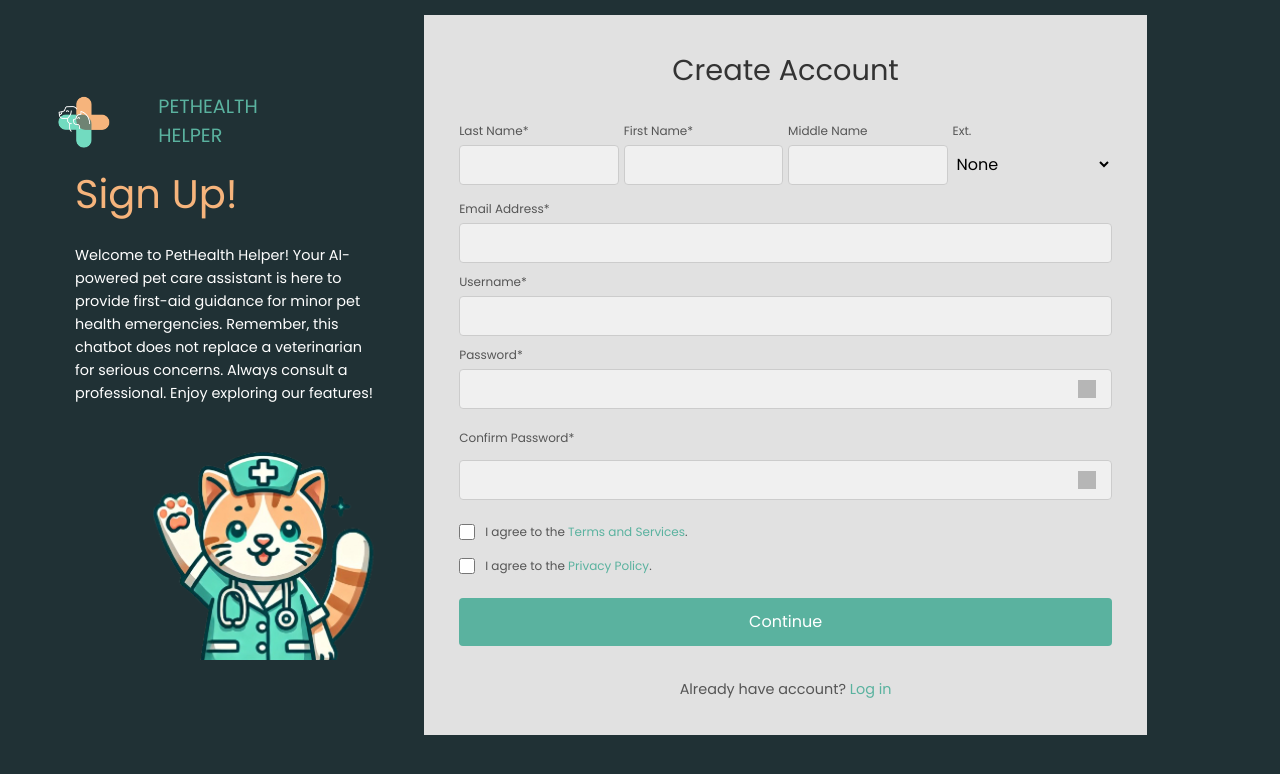
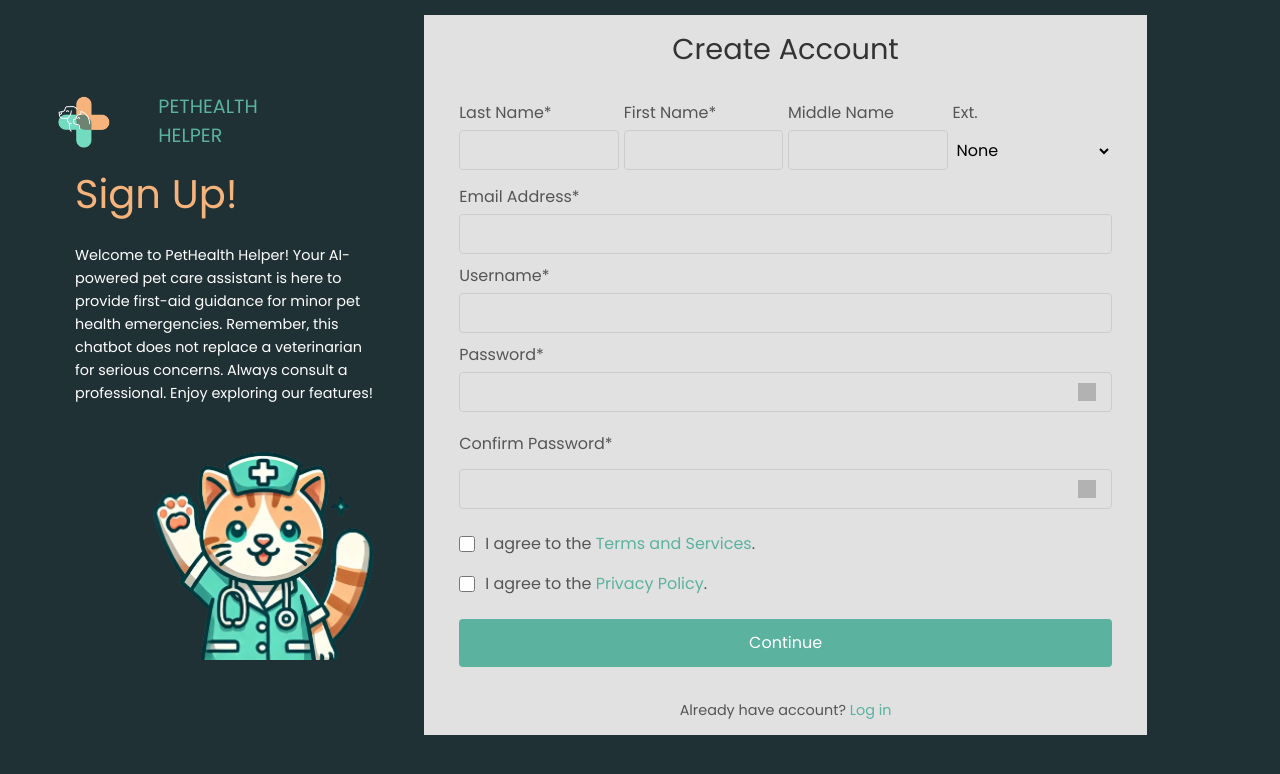
Before and after one commit to kurtrockx/pet-health-ai, a React (Vite) app: page /Signup in a window 1280 px wide. Shown: the top 774 px of the page. Built offline with nearby package versions, Linux system fonts and the light colour scheme; grey boxes are pictures that could not be loaded; a web font is replaced by a local one.

Commit message:
add pet ui done

```diff
--- a/src/components/css/SignIn.css
+++ b/src/components/css/SignIn.css
@@ -66,10 +66,7 @@ body {
 input {
   width: 100%;
   padding: 12px 15px;
-  border: 1px solid #ccc;
   border-radius: 5px;
-  background-color: #f0f0f0;
-  color: #000000;
   font-size: 12px;
   transition: border-color 0.3s;
 }
--- a/src/components/css/SignUp.css
+++ b/src/components/css/SignUp.css
@@ -142,8 +142,6 @@ body {
 label {
   display: block;
   margin-bottom: 5px;
-  font-size: 12px;
-  color: #555;
 }
 
 input[type="text"],
@@ -151,7 +149,6 @@ input[type="email"],
 input[type="password"] {
   width: 100%;
   padding: 10px;
-  border: 1px solid #ccc;
   border-radius: 4px;
   font-size: 12px;
 }
--- a/src/pages/SigninPage.jsx
+++ b/src/pages/SigninPage.jsx
@@ -55,6 +55,7 @@ export default function SigninPage() {
                 onChange={(e) => setEmail(e.target.value)}
                 placeholder="Enter your email"
                 required
+                className="bg-white text-black"
               />
               <span className="error-message" id="username-error"></span>
             </div>
@@ -67,6 +68,7 @@ export default function SigninPage() {
                   onChange={(e) => setPassword(e.target.value)}
                   placeholder="Enter your password"
                   required
+                  className="bg-white text-black"
                 />
                 <button
                   type="button"
--- a/src/pages/SignupPage.jsx
+++ b/src/pages/SignupPage.jsx
@@ -127,8 +127,11 @@ export default function SignupPage() {
           <form id="signupForm" onSubmit={handleSubmit}>
             <div className="form-row">
               <div className="form-group">
-                <label htmlFor="lastName">Last Name*</label>
+                <label className="font-[12px] text-[#555]" htmlFor="lastName">
+                  Last Name*
+                </label>
                 <input
+                  className="border border-[#ccc]"
                   type="text"
                   id="lastName"
                   name="lastName"
@@ -138,8 +141,11 @@ export default function SignupPage() {
                 />
               </div>
               <div className="form-group">
-                <label htmlFor="firstName">First Name*</label>
+                <label className="font-[12px] text-[#555]" htmlFor="firstName">
+                  First Name*
+                </label>
                 <input
+                  className="border border-[#ccc]"
                   type="text"
                   id="firstName"
                   name="firstName"
@@ -149,8 +155,11 @@ export default function SignupPage() {
                 />
               </div>
               <div className="form-group">
-                <label htmlFor="middleName">Middle Name</label>
+                <label className="font-[12px] text-[#555]" htmlFor="middleName">
+                  Middle Name
+                </label>
                 <input
+                  className="border border-[#ccc]"
                   type="text"
                   id="middleName"
                   name="middleName"
@@ -159,7 +168,9 @@ export default function SignupPage() {
                 />
               </div>
               <div className="form-group">
-                <label htmlFor="ext">Ext.</label>
+                <label className="font-[12px] text-[#555]" htmlFor="ext">
+                  Ext.
+                </label>
                 <select
                   id="ext"
                   name="ext"
@@ -178,7 +189,9 @@ export default function SignupPage() {
               </div>
             </div>
             <div className="form-group">
-              <label htmlFor="email">Email Address*</label>
+              <label className="font-[12px] text-[#555]" htmlFor="email">
+                Email Address*
+              </label>
               <input
                 type="email"
                 id="email"
@@ -186,10 +199,13 @@ export default function SignupPage() {
                 value={formData.email}
                 onChange={handleChange}
                 required
+                className="border border-[#ccc]"
               />
             </div>
             <div className="form-group">
-              <label htmlFor="username">Username*</label>
+              <label className="font-[12px] text-[#555]" htmlFor="username">
+                Username*
+              </label>
               <input
                 type="text"
                 id="username"
@@ -197,12 +213,16 @@ export default function SignupPage() {
                 value={formData.username}
                 onChange={handleChange}
                 required
+                className="border border-[#ccc]"
               />
             </div>
             <div className="form-group">
-              <label htmlFor="password">Password*</label>
+              <label className="font-[12px] text-[#555]" htmlFor="password">
+                Password*
+              </label>
               <div className="password-container">
                 <input
+                  className="border border-[#ccc]"
                   type={passwordVisible ? "text" : "password"}
                   id="password"
                   name="password"
@@ -223,7 +243,12 @@ export default function SignupPage() {
               </div>
             </div>
             <div className="form-group"></div>
-            <label htmlFor="confirmPassword">Confirm Password*</label>
+            <label
+              className="font-[12px] text-[#555]"
+              htmlFor="confirmPassword"
+            >
+              Confirm Password*
+            </label>
             <div className="password-container">
               <input
                 type={confirmPasswordVisible ? "text" : "password"}
@@ -232,6 +257,7 @@ export default function SignupPage() {
                 value={formData.confirmPassword}
                 onChange={handleChange}
                 required
+                className="border border-[#ccc]"
               />
               <button
                 type="button"
@@ -247,25 +273,27 @@ export default function SignupPage() {
             <div className="checkbox-group">
               <div className="checkbox">
                 <input
+                  className="border border-[#ccc]"
                   type="checkbox"
                   name="termsAccepted"
                   checked={formData.termsAccepted}
                   onChange={handleChange}
                   required
                 />
-                <label>
+                <label className="font-[12px] text-[#555]">
                   I agree to the <a href="/terms">Terms and Services</a>.
                 </label>
               </div>
               <div className="checkbox">
                 <input
+                  className="border border-[#ccc]"
                   type="checkbox"
                   name="privacyAccepted"
                   checked={formData.privacyAccepted}
                   onChange={handleChange}
                   required
                 />
-                <label>
+                <label className="font-[12px] text-[#555]">
                   I agree to the <a href="/privacy">Privacy Policy</a>.
                 </label>
               </div>
```
Also changed, not shown: src/pages/ProfilePage.jsx (+157 -5 lines).
